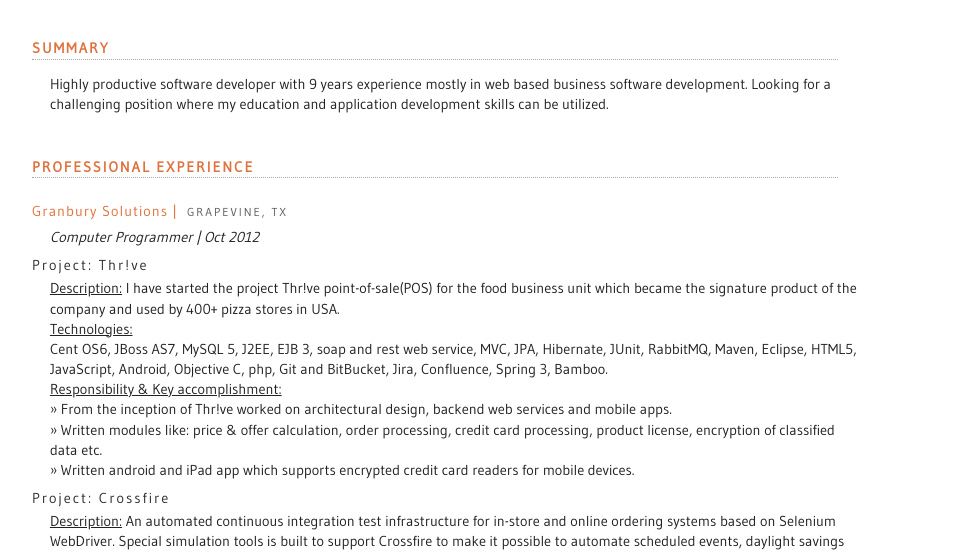
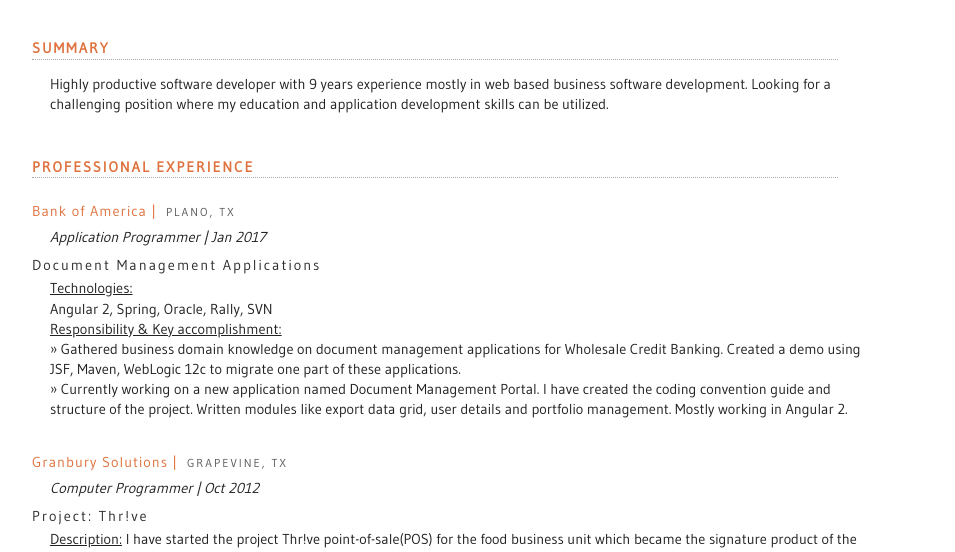
Before and after one commit to shomik/resume, a plain HTML site: page index.html in a window 1280 px wide. Shown: the part 171-723 px from the top of the page, without its empty margins (160-1115 px from the left). Drawn offline with Linux system fonts and the light colour scheme.

Commit message:
bofa experience added

```diff
--- a/index.html
+++ b/index.html
@@ -45,6 +45,16 @@
 
     <h2 class="category-headers">Professional Experience</h2>
     <hr>
+    <a class="links" href="http://bankofamerica.com" target="_blank"><p class="primary-titles">Bank of America | <span class="location">Plano, TX</span></p></a>
+    <p class="category-details">Application Programmer | Jan 2017</p>
+    <a class="links" href="http://tiny.cc/bjcb1x" target="_blank"><span class="sub-category-headers">Document Management Applications</span></a>
+    <p class="category-description">
+      <span class="category-highlight">Technologies:</span><br />
+      Angular 2, Spring, Oracle, Rally, SVN<br />
+      <span class="category-highlight">Responsibility & Key accomplishment:</span><br />
+      » Gathered business domain knowledge on document management applications for Wholesale Credit Banking. Created a demo using JSF, Maven, WebLogic 12c to migrate one part of these applications.<br />
+      » Currently working on a new application named Document Management Portal. I have created the coding convention guide and structure of the project. Written modules like export data grid, user details and portfolio management. Mostly working in Angular 2.
+    </p>
 
     <a class="links" href="http://granburyrs.com" target="_blank">
         <p class="primary-titles">Granbury Solutions | <span class="location">Grapevine, TX</span></p>
```
